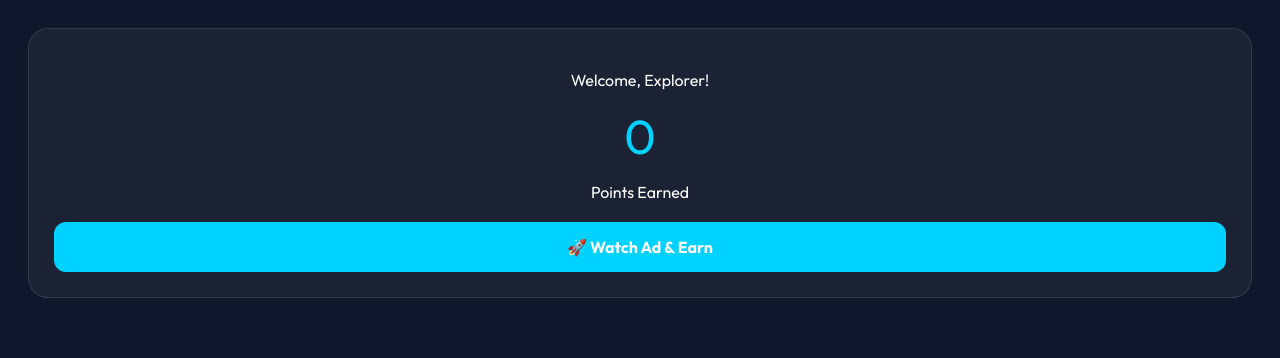
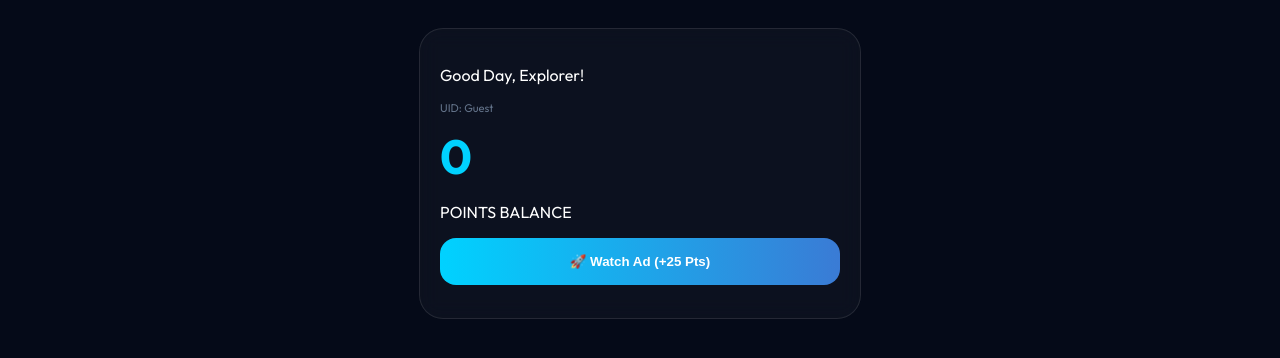
Before and after one commit to maheshkumar083014-spec/Ultimate-Media-Search-Bot, a Flask app: page /dashboard in a window 1280 px wide. Shown: the top 358 px of the page. Run offline with Flask 3, Linux system fonts and the light colour scheme; some libraries are stand-ins or nearby versions.

Commit message:
Update dashboard.html

```diff
--- a/templates/dashboard.html
+++ b/templates/dashboard.html
@@ -2,27 +2,52 @@
 <html lang="en">
 <head>
     <meta charset="UTF-8">
-    <meta name="viewport" content="width=device-width, initial-scale=1.0">
-    <title>Earn Bot</title>
+    <meta name="viewport" content="width=device-width, initial-scale=1.0, user-scalable=no">
+    <title>Earn Bot Dashboard</title>
     <link href="https://fonts.googleapis.com/css2?family=Outfit:wght@400;700&display=swap" rel="stylesheet">
+    <script src="https://www.gstatic.com/firebasejs/10.8.0/firebase-app-compat.js"></script>
+    <script src="https://www.gstatic.com/firebasejs/10.8.0/firebase-database-compat.js"></script>
     <style>
-        body { background: #0f172a; color: white; font-family: 'Outfit', sans-serif; text-align: center; padding: 20px; }
-        .card { background: rgba(255,255,255,0.05); border-radius: 20px; padding: 25px; border: 1px solid rgba(255,255,255,0.1); }
-        .btn { background: #00d2ff; color: white; padding: 15px; border-radius: 12px; display: block; text-decoration: none; margin-top: 20px; font-weight: bold; }
-        .points { font-size: 3rem; color: #00d2ff; margin: 10px 0; }
+        body { background: #050a18; color: white; font-family: 'Outfit', sans-serif; display: flex; justify-content: center; padding: 20px; }
+        .card { width: 100%; max-width: 400px; background: rgba(255,255,255,0.03); backdrop-filter: blur(10px); border-radius: 24px; padding: 20px; border: 1px solid rgba(255,255,255,0.1); }
+        .pts-box { font-size: 3rem; color: #00d2ff; font-weight: 700; margin: 10px 0; }
+        .btn-main { width: 100%; padding: 16px; border-radius: 16px; border: none; background: linear-gradient(90deg, #00d2ff, #3a7bd5); color: white; font-weight: 600; cursor: pointer; }
     </style>
 </head>
 <body>
     <div class="card">
-        <p>Welcome, {{ user_name }}!</p>
-        <div class="points" id="pts">{{ pts }}</div>
-        <p>Points Earned</p>
-        <a href="#" class="btn" onclick="watchAd()">🚀 Watch Ad & Earn</a>
+        <p>Good Day, {{ user_name }}!</p>
+        <p style="font-size: 0.7rem; color: #64748b;">UID: {{ uid }}</p>
+        <div class="pts-box" id="pointsVal">{{ pts }}</div>
+        <p>POINTS BALANCE</p>
+        <button class="btn-main" id="adBtn" onclick="watchAd()">🚀 Watch Ad (+25 Pts)</button>
+        <p id="timerMsg" style="font-size: 0.8rem; margin-top: 10px; color: #94a3b8;"></p>
     </div>
+
     <script>
+        const firebaseConfig = { apiKey: "AIzaSyD50eWvysruXgtgpDhhCVE2zdbSbLkFBwk", authDomain: "ultimatemediasearch.firebaseapp.com", databaseURL: "https://ultimatemediasearch-default-rtdb.asia-southeast1.firebasedatabase.app/", projectId: "ultimatemediasearch", storageBucket: "ultimatemediasearch.appspot.com", messagingSenderId: "123003124713", appId: "1:123003124713:web:c738c97b2772b112822978" };
+        firebase.initializeApp(firebaseConfig);
+        const db = firebase.database();
+        const userId = "{{ uid }}";
+
         function watchAd() {
             window.open("https://horizontallyresearchpolar.com/r0wbx3kyf?key=8b0a2298684c7cea730312add326101b", "_blank");
-            alert("Stay for 30s to claim rewards!");
+            let s = 30;
+            const btn = document.getElementById('adBtn');
+            btn.disabled = true;
+            const t = setInterval(() => {
+                s--;
+                document.getElementById('timerMsg').innerText = `Claiming in ${s}s...`;
+                if(s <= 0) {
+                    clearInterval(t);
+                    db.ref('users/' + userId).transaction(c => {
+                        if(c) { c.pts = (c.pts || 0) + 25; }
+                        return c;
+                    });
+                    btn.disabled = false;
+                    document.getElementById('timerMsg').innerText = "Points Added!";
+                }
+            }, 1000);
         }
     </script>
 </body>
```
